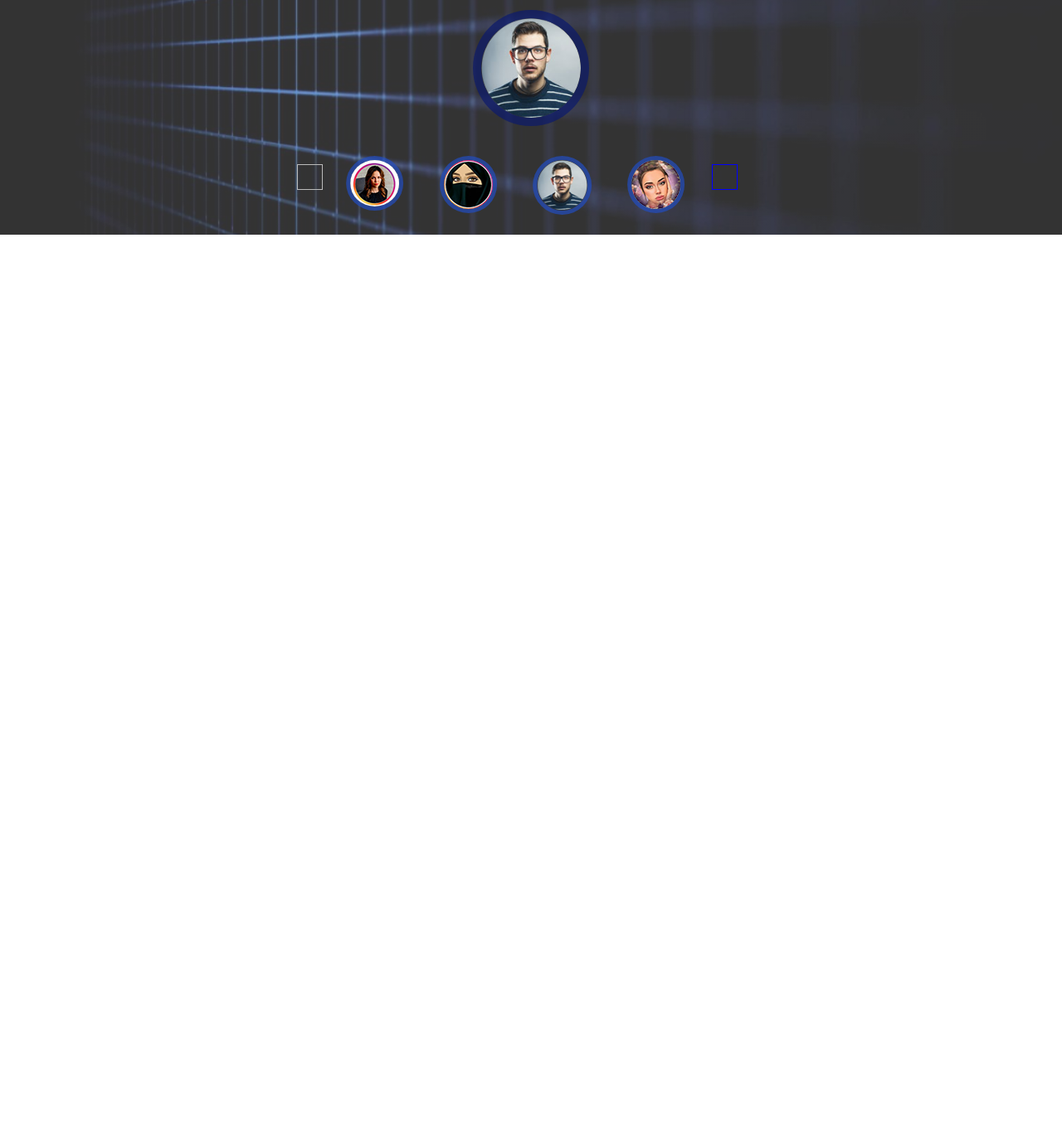
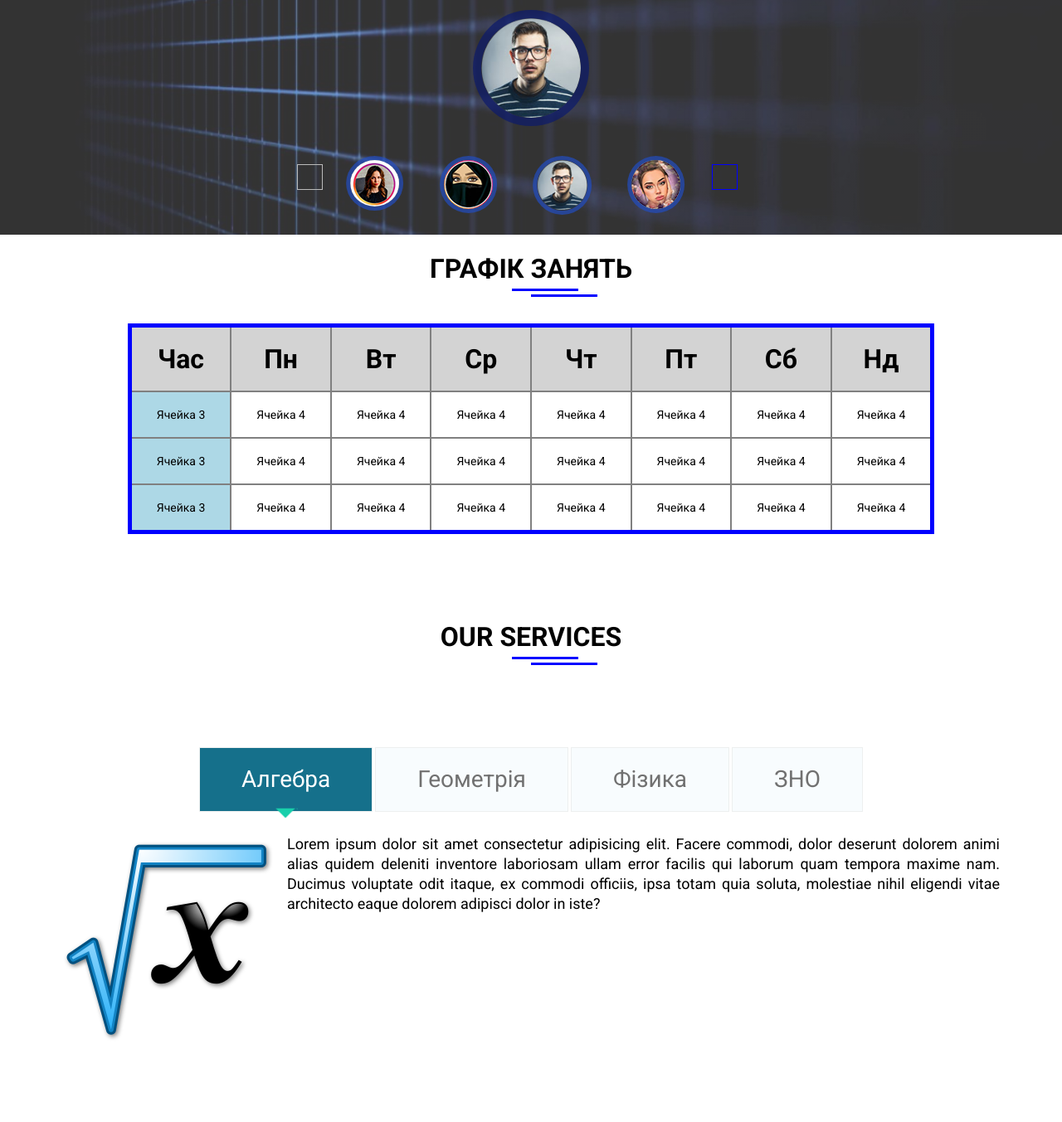
Before and after one commit to olezhansky/Math-Corporation, a website: page #src/index.html in a window 1280 px wide. Shown: the part 3242-4595 px from the top of the page at 83% size. Before the commit the page ends 3525 px from the top, so only its background shows below. Drawn offline with nearby package versions, Linux system fonts and the light colour scheme; files that its build step writes are made by us from their sources.

Commit message:
modified

```diff
--- /dev/null
+++ b/#src/_schedule.html
@@ -0,0 +1,47 @@
+<section class="schedule">
+    <div class="container">
+        <div class="schedule__title title">Графік занять</div>
+        <table class="schedule__table">
+            <tr class="schedule__table-header">
+                <th class="">Час</th>
+                <th class="">Пн</th>
+                <th class="">Вт</th>
+                <th class="">Ср</th>
+                <th class="">Чт</th>
+                <th class="">Пт</th>
+                <th class="">Сб</th>
+                <th class="">Нд</th>
+            </tr>
+            <tr class="schedule__table-main">
+                <td class="shedule__table-main--col-1">Ячейка 3</td>
+                <td>Ячейка 4</td>
+                <td>Ячейка 4</td>
+                <td>Ячейка 4</td>
+                <td>Ячейка 4</td>
+                <td>Ячейка 4</td>
+                <td>Ячейка 4</td>
+                <td>Ячейка 4</td>
+            </tr>
+            <tr class="schedule__table-main">
+                <td class="shedule__table-main--col-1">Ячейка 3</td>
+                <td>Ячейка 4</td>
+                <td>Ячейка 4</td>
+                <td>Ячейка 4</td>
+                <td>Ячейка 4</td>
+                <td>Ячейка 4</td>
+                <td>Ячейка 4</td>
+                <td>Ячейка 4</td>
+            </tr>
+            <tr class="schedule__table-main">
+                <td class="shedule__table-main--col-1">Ячейка 3</td>
+                <td>Ячейка 4</td>
+                <td>Ячейка 4</td>
+                <td>Ячейка 4</td>
+                <td>Ячейка 4</td>
+                <td>Ячейка 4</td>
+                <td>Ячейка 4</td>
+                <td>Ячейка 4</td>
+            </tr>
+        </table>
+    </div>
+</section>
--- /dev/null
+++ b/#src/_services.html
@@ -0,0 +1,41 @@
+<section class="services">
+    <div class="container">
+        <h2 class="services__title title">
+            Our Services
+        </h2>
+        <div class="services__content">
+            <ul class="services__menu">
+                <li class="services__menu-item services__menu-item--active" data-tab="web-design">Алгебра</li>
+                <li class="services__menu-item" data-tab="graphic-design">Геометрія</li>
+                <li class="services__menu-item" data-tab="online-support">Фізика</li>
+                <li class="services__menu-item" data-tab="app-design">ЗНО</li>
+            </ul>
+            <ul class="services__menu-content">
+                <li class="services__menu-content-item" style="display: flex" data-tab="web-design">
+                    <img class="services__content-img" src="img/services/services-algebra.png" alt="">
+                    <p class="services__menu-text">
+                        Lorem ipsum dolor sit amet consectetur adipisicing elit. Facere commodi, dolor deserunt dolorem animi alias quidem deleniti inventore laboriosam ullam error facilis qui laborum quam tempora maxime nam. Ducimus voluptate odit itaque, ex commodi officiis, ipsa totam quia soluta, molestiae nihil eligendi vitae architecto eaque dolorem adipisci dolor in iste?
+                    </p>
+                </li>
+                <li class="services__menu-content-item" data-tab="graphic-design">
+                    <img class="services__content-img" src="img/services/services-geometry.png" alt="">
+                    <p class="services__menu-text">
+                       Lorem ipsum dolor sit amet consectetur adipisicing elit. Sunt delectus dolore perspiciatis tempore! Ducimus cum harum neque deserunt praesentium blanditiis laborum eius. Ipsa ullam magni perferendis, illo quas doloremque ex quae, atque tempore soluta quis! Nihil magni dolorum asperiores nemo est nostrum rerum eligendi eaque accusamus possimus! Dolor, provident quos.
+                    </p>
+                </li>
+                <li class="services__menu-content-item" data-tab="online-support">
+                    <img class="services__content-img" src="img/services/services-physics.jpg" alt="">
+                    <p class="services__menu-text">
+                       Lorem ipsum dolor sit amet consectetur adipisicing elit. Magnam nemo optio porro cum error! Magni quia autem, iusto, minima quod quae necessitatibus soluta, officiis excepturi porro a laboriosam officia at! Eaque numquam, quas temporibus libero aperiam repellat id blanditiis facere sequi ex officia expedita maxime necessitatibus et asperiores repellendus rem?
+                    </p>
+                </li>
+                <li class="services__menu-content-item" data-tab="app-design">
+                    <img class="services__content-img" src="img/services/services-zno.jpg" alt="">
+                    <p class="services__menu-text">
+                        User interface (UI) design or user interface engineering is the design of user interfaces for machines and software, such as computers, home appliances, mobile devices, and other electronic devices, with the focus on maximizing usability and the user experience. The goal of user interface design is to make the user's interaction as simple and efficient as possible, in terms of accomplishing user goals (user-centered design).
+                    </p>
+                </li>
+            </ul>
+        </div>
+    </div>
+</section>
--- a/#src/index.html
+++ b/#src/index.html
@@ -16,8 +16,9 @@
     <!-- @@include('_gallery.html') -->
     @@include('_center.html')
     @@include('_team.html')
-
     @@include('_reviews.html')
+    @@include('_schedule.html')
+    @@include('_services.html')
     <script src="https://unpkg.com/swiper/swiper-bundle.min.js"></script>
     <script src="js/script.min.js"></script>
 </body>
--- a/#src/js/script.js
+++ b/#src/js/script.js
@@ -1,4 +1,4 @@
-
+// Gallery
 // var swiper = new Swiper('.swiper-container', {
 //     slidesPerView: 1,
 //     spaceBetween: 40,
@@ -13,6 +13,8 @@
 //     },
 //   });
 
+
+// Reviews
 var galleryThumbs = new Swiper('.gallery-thumbs', {
   spaceBetween: 1,
   slidesPerView: 4,
@@ -42,3 +44,37 @@ var galleryTop = new Swiper('.gallery-top', {
       swiper: galleryThumbs
     }
 });
+
+
+// Services
+(function() {
+    const buttonsTab = document.querySelector('.services__menu');
+    const COLOR_TAB_1= '#fff';
+    const COLOR_TAB_2= '#717171';
+    const BACKGROUND_COLOR_TAB_1= '#15708b';
+    const BACKGROUND_COLOR_TAB_2 = '#F8FCFE';
+    function changeTabsOnClick(event) {
+        if (event.target.className == 'services__menu-item') {
+            const dataTabMenu = event.target.getAttribute('data-tab');
+            const tabContentItem = document.querySelectorAll('.services__menu-content-item');
+            const tabsTitle = document.querySelectorAll('.services__menu-item');
+            for (let item of tabsTitle) {
+                item.classList.remove('services__menu-item--active');
+            }
+            for (let i = 0; i < tabContentItem.length; i++) {
+                const dataTabContent = tabContentItem[i].getAttribute('data-tab');
+                if (dataTabMenu == dataTabContent) {
+                    tabContentItem[i].style.display = 'flex';
+                    tabsTitle[i].classList.add('services__menu-item--active');
+                    tabsTitle[i].style.color = COLOR_TAB_1;
+                    tabsTitle[i].style.backgroundColor = BACKGROUND_COLOR_TAB_1;
+                } else {
+                    tabContentItem[i].style.display = 'none'
+                    tabsTitle[i].style.color = COLOR_TAB_2;
+                    tabsTitle[i].style.backgroundColor = BACKGROUND_COLOR_TAB_2;
+                }
+            }
+        }
+    };
+    buttonsTab.addEventListener('click', changeTabsOnClick);
+}());
--- /dev/null
+++ b/#src/scss/_schedule.scss
@@ -0,0 +1,26 @@
+.schedule {
+    padding: 25px 0;
+    text-align: center;
+}
+
+.schedule__table {
+    margin: 50px auto 0;
+    border: 5px solid blue;
+}
+.schedule__table-header {
+    font-size: 32px;
+    line-height: 36px;
+    font-weight: 700;
+    background-color: lightgrey;
+}
+.schedule__table-header th {
+    padding: 20px 30px;
+    border: 2px solid grey;
+}
+.schedule__table-main td {
+    padding: 20px 30px;
+    border: 2px solid grey;
+}
+.shedule__table-main--col-1 {
+    background-color: lightblue;
+}
--- /dev/null
+++ b/#src/scss/_services.scss
@@ -0,0 +1,59 @@
+.services {
+    padding-top: 83px;
+    padding-bottom: 91px;
+    &__content {
+        margin-top: 118px;
+    }
+    &__menu {
+        display: flex;
+        justify-content: center;
+    }
+    &__menu-item {
+        font-size: 28px;
+        line-height: 40px;
+        color: #717171;
+        padding: 16px 48px;
+        background-color: #F8FCFE;
+        box-shadow: 0px 0px 0px 1px #EDEFEF;
+        border: 2px solid transparent;
+        cursor: pointer;
+        position: relative;
+        margin-right: 5px;
+        &:last-child {
+            margin-right: 0;
+        }
+    }
+    &__menu-item:hover {
+        border: 2px solid #15708b;
+    }
+    &__menu-item--active {
+        background-color: #15708b;
+        color: #fff;
+        position: relative;
+    }
+    &__menu-item--active::after {
+        content: '';
+        position: absolute;
+        background-image: url(../img/services/services_triangle.png);
+        top: 70px;
+        left: 50%;
+        transform: translateX(-50%);
+        width: 27px;
+        height: 13px;
+    }
+    &__menu-content {
+        margin-top: 28px;
+    }
+    &__menu-content-item {
+        display: flex;
+        display: none;
+    }
+    &__menu-text {
+        padding-left: 15px;
+        font-size: 18px;
+        line-height: 24px;
+        color: #000;
+        font-weight: 300;
+        text-align: justify;
+    }
+}
--- a/#src/scss/style.scss
+++ b/#src/scss/style.scss
@@ -33,4 +33,8 @@ a {
 // Cenetr
 @import "_center.scss";
 // Reviews
-@import "_reviews.scss"
+@import "_reviews.scss";
+// Schedule
+@import "_schedule.scss";
+// Services
+@import "_services.scss";
```
Also changed, not shown: #src/img/services/services-algebra.png (added), #src/img/services/services-geometry.png (added), #src/img/services/services-physics.gif (added), #src/img/services/services-physics.jpg (added), #src/img/services/services-zno.jpg (added), #src/img/services/services_triangle.png (added).
